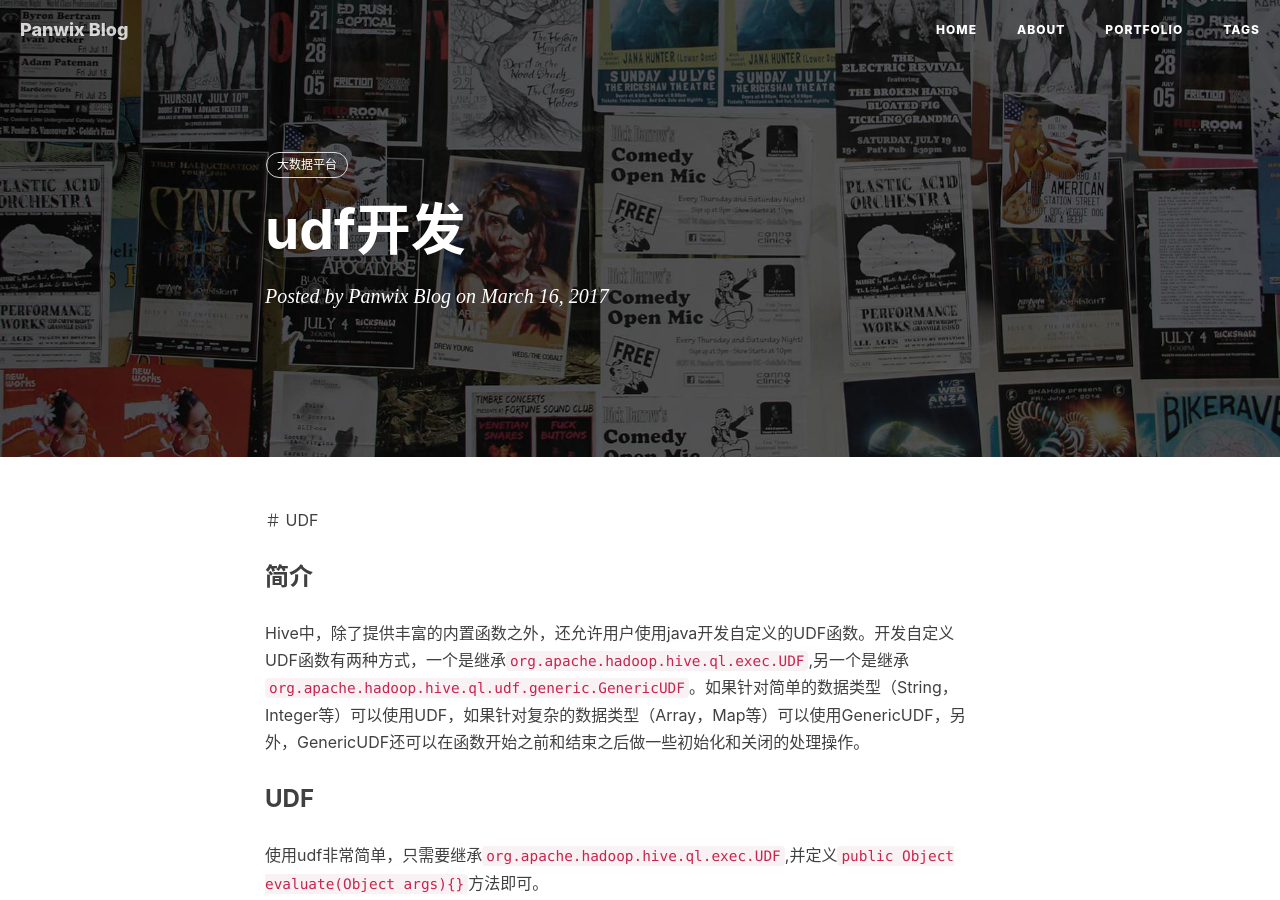
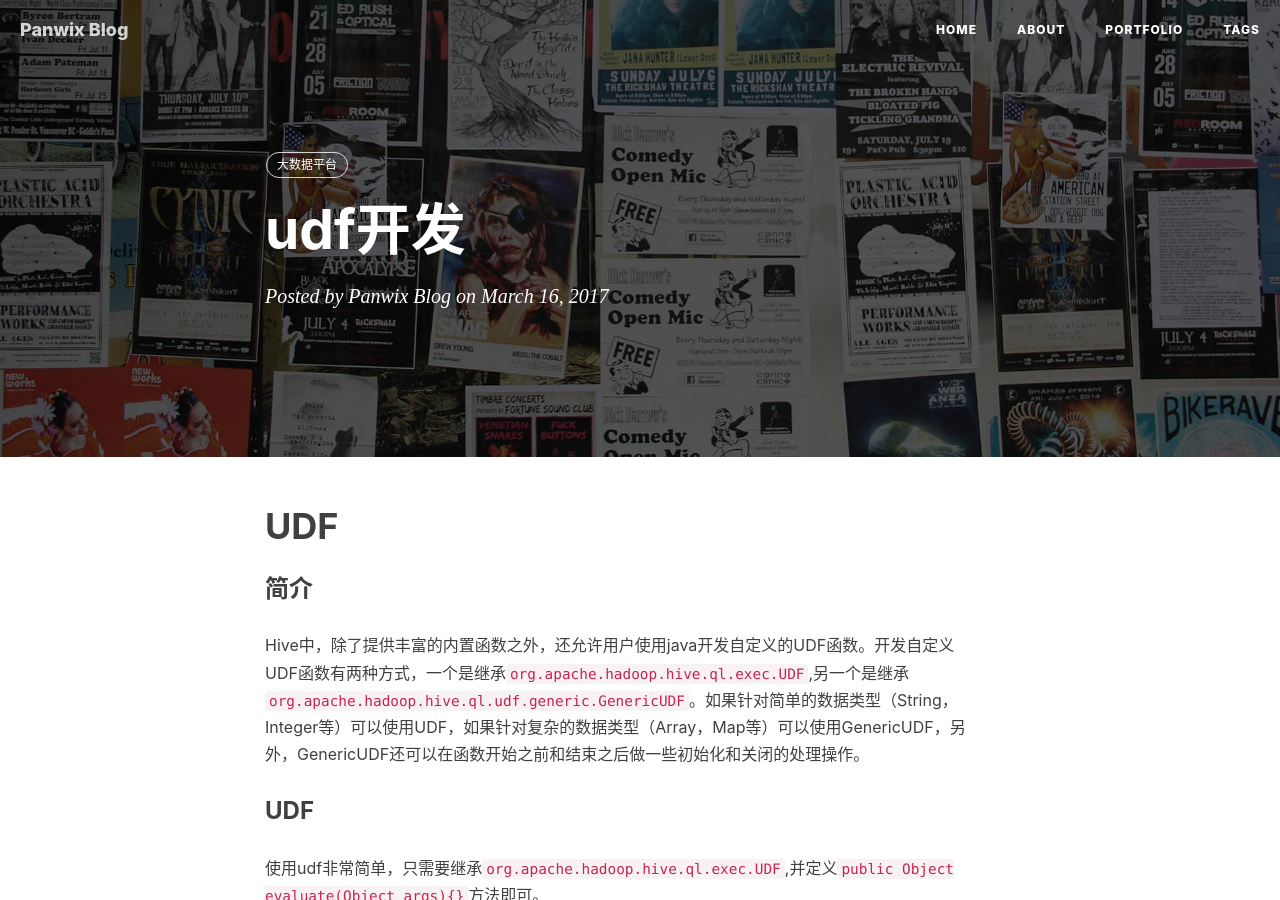
Before and after one commit to panwix/panwix.github.io, a Jekyll site: the page built from _posts/2017-3-16-hive-udf.md, in a window 1280 px wide and 900 px high. Built offline with Jekyll 4.4.1, drawn with Linux system fonts in a browser that asks for light colours; nearby versions of some CDN libraries; comment, search, counter and statistics services are not loaded.

Commit message:
udf标题没有大写bug修复

```diff
--- a/_posts/2017-3-16-hive-udf.md
+++ b/_posts/2017-3-16-hive-udf.md
@@ -6,7 +6,7 @@ tags: [大数据平台]
 fullview: true
 ---
 
-＃ UDF
+# UDF
 
 ### 简介
 Hive中，除了提供丰富的内置函数之外，还允许用户使用java开发自定义的UDF函数。开发自定义UDF函数有两种方式，一个是继承`org.apache.hadoop.hive.ql.exec.UDF`,另一个是继承`org.apache.hadoop.hive.ql.udf.generic.GenericUDF`。如果针对简单的数据类型（String，Integer等）可以使用UDF，如果针对复杂的数据类型（Array，Map等）可以使用GenericUDF，另外，GenericUDF还可以在函数开始之前和结束之后做一些初始化和关闭的处理操作。
```
